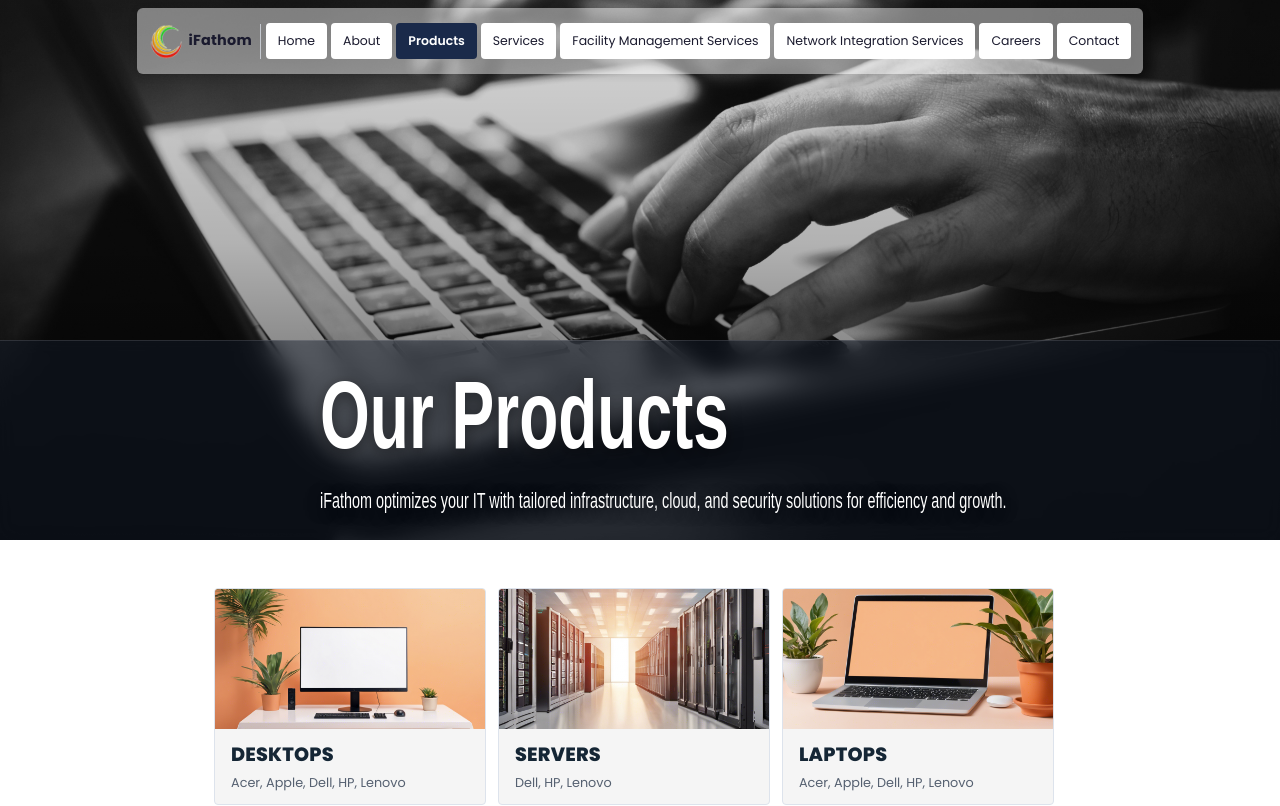
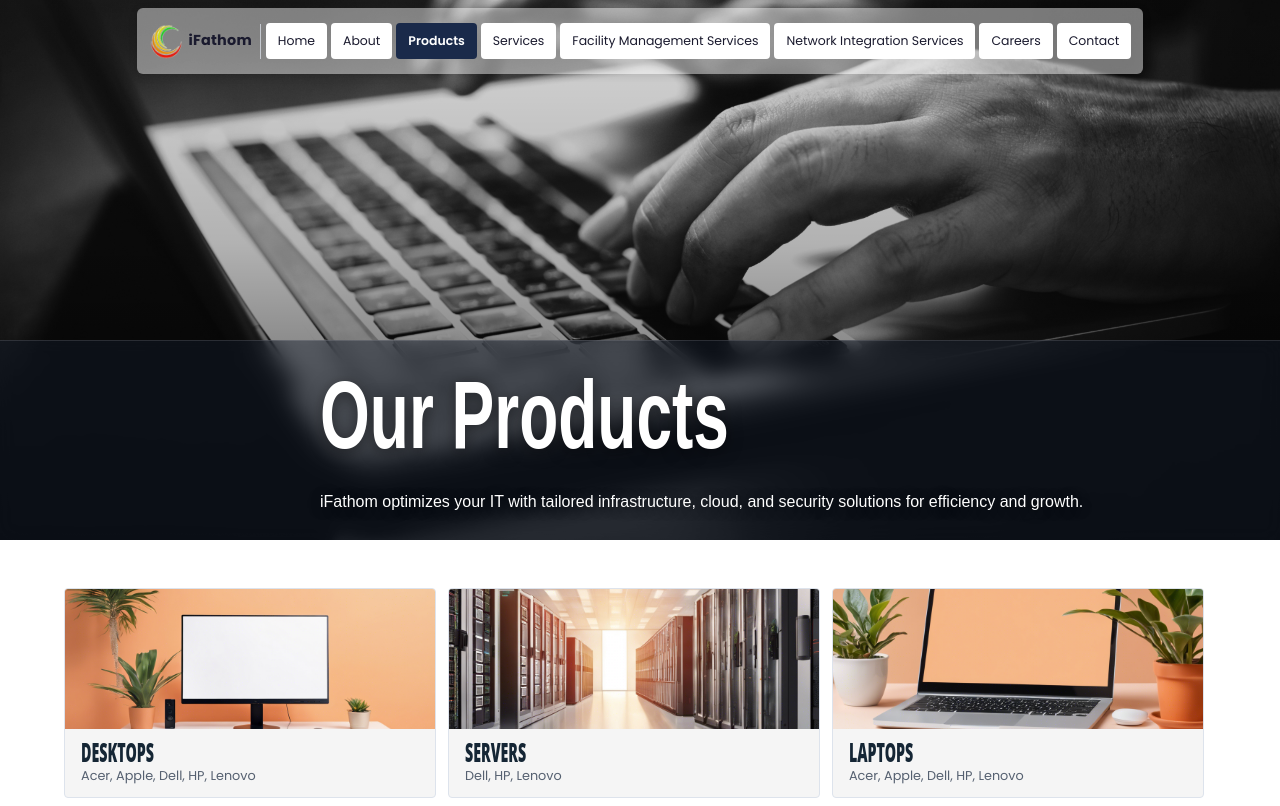
Before and after one commit to sakshikarmukale-hub/iFathom, a React (Vite) app: page /products in a window 1280 px wide. Shown: the top 806 px of the page. Built offline with nearby package versions, Linux system fonts and the light colour scheme.

Commit message:
Ui update

```diff
--- a/src/pages/FacilityManagementServices.jsx
+++ b/src/pages/FacilityManagementServices.jsx
@@ -173,45 +173,6 @@ export default function FacilityManagementServices() {
       {/* ── Service Cards ── */}
       <Box sx={{ backgroundColor: colors.white, py: { xs: 5, md: 6 } }}>
         <Container maxWidth="lg">
-          {/* Section heading + underline with scroll-animated orange dot */}
-          <Box sx={{ mb: { xs: 4, md: 5 } }}>
-            <Typography
-              sx={{
-                color: colors.navy,
-                fontWeight: 800,
-                fontSize: { xs: "1.9rem", sm: "2.3rem", md: "2.6rem" },
-                fontFamily: "anton, sans-serif",
-                letterSpacing: 0.5,
-                mb: 1.5,
-              }}
-            >
-              Services We Offer
-            </Typography>
-
-            <Box
-              sx={{
-                position: "relative",
-                width: "100%",
-                height: 2,
-                backgroundColor: colors.border || "rgba(10,31,61,0.25)",
-              }}
-            >
-              <Box
-                sx={{
-                  position: "absolute",
-                  top: "50%",
-                  left: `${scrollPercent}%`,
-                  width: 12,
-                  height: 12,
-                  borderRadius: "50%",
-                  backgroundColor: colors.accent,
-                  transform: "translate(-50%, -50%)",
-                  transition: "left 0.15s ease-out",
-                  boxShadow: "0 0 6px rgba(0,0,0,0.15)",
-                }}
-              />
-            </Box>
-          </Box>
 
           <Grid container spacing={2}>
             {services.map((s) => (
--- a/src/pages/Home.jsx
+++ b/src/pages/Home.jsx
@@ -159,6 +159,7 @@ export default function Home() {
                 fontFamily: "antom, sans-serif",
                 transform: "scaleY(1.55)",
                 transformOrigin: "center",
+                letterSpacing: 0.10,
                 textShadow: "0 2px 8px rgba(0,0,0,0.4)",
               }}
             >
@@ -168,7 +169,7 @@ export default function Home() {
               sx={{
                 color: colors.white,
                 fontWeight: 500,
-                fontSize: { xs: "1rem", sm: "1.1rem", md: "1.44rem" },
+                fontSize: { xs: "1rem", sm: "1.1rem", md: "1.66rem" },
                 lineHeight: 1.5,
                 mb: 2.5,
                 textTransform: "uppercase",
@@ -186,7 +187,7 @@ export default function Home() {
                 fontSize: { xs: "0.82rem", sm: "0.98rem" },
                 lineHeight: 1.65,
                 mb: 3.5,
-                fontWeight: 500,
+                fontWeight: 600,
                 maxWidth: 900,
                 fontFamily: "open sans, sans-serif",
                 textShadow: "0 1px 4px rgba(0,0,0,0.5)",
--- a/src/pages/Products.jsx
+++ b/src/pages/Products.jsx
@@ -148,13 +148,13 @@ export default function Products() {
             sx={{
               color: colors.white,
               fontWeight: 200,
-              fontSize: { xs: "0.8rem", sm: "0.5rem", md: "0.9rem" },
+              fontSize: { xs: "0.8rem", sm: "0.5rem", md: "1rem" },
               fontFamily: "anton, sans-serif",
               lineHeight: 1,
               textShadow: "0 2px 12px rgba(0,0,0,0.5)",
               ml: 33,
               mt: 5,
-              transform: "scaleY(1.5)",
+              transform: "scaleY(1)",
             }}
           >
             iFathom optimizes your IT with tailored infrastructure, cloud, and security solutions for efficiency and growth.
@@ -164,7 +164,7 @@ export default function Products() {
 
       {/* ── Products Grid ── */}
       <Box sx={{ backgroundColor: colors.white, py: { xs: 5, md: 6 } }}>
-        <Container maxWidth="md">
+        <Container maxWidth="lg">
           <Box
             sx={{
               display: "flex",
@@ -236,12 +236,12 @@ export default function Products() {
                   <Typography
                     sx={{
                       color: colors.navy,
-                      fontWeight: 800,
-                      fontSize: { xs: "1rem", md: "1.2rem" },
+                      fontWeight: 900,
+                      fontSize: { xs: "1rem", md: "0.89rem" },
                       mb: 0.4,
                       textTransform: "uppercase",
-                      letterSpacing: 0.2,
-                      fontFamily: "'Poppins', sans-serif",
+                      transform: "scaleY(1.9)",
+                      fontFamily: "open sans, sans-serif",
                     }}
                   >
                     {p.title}
```
